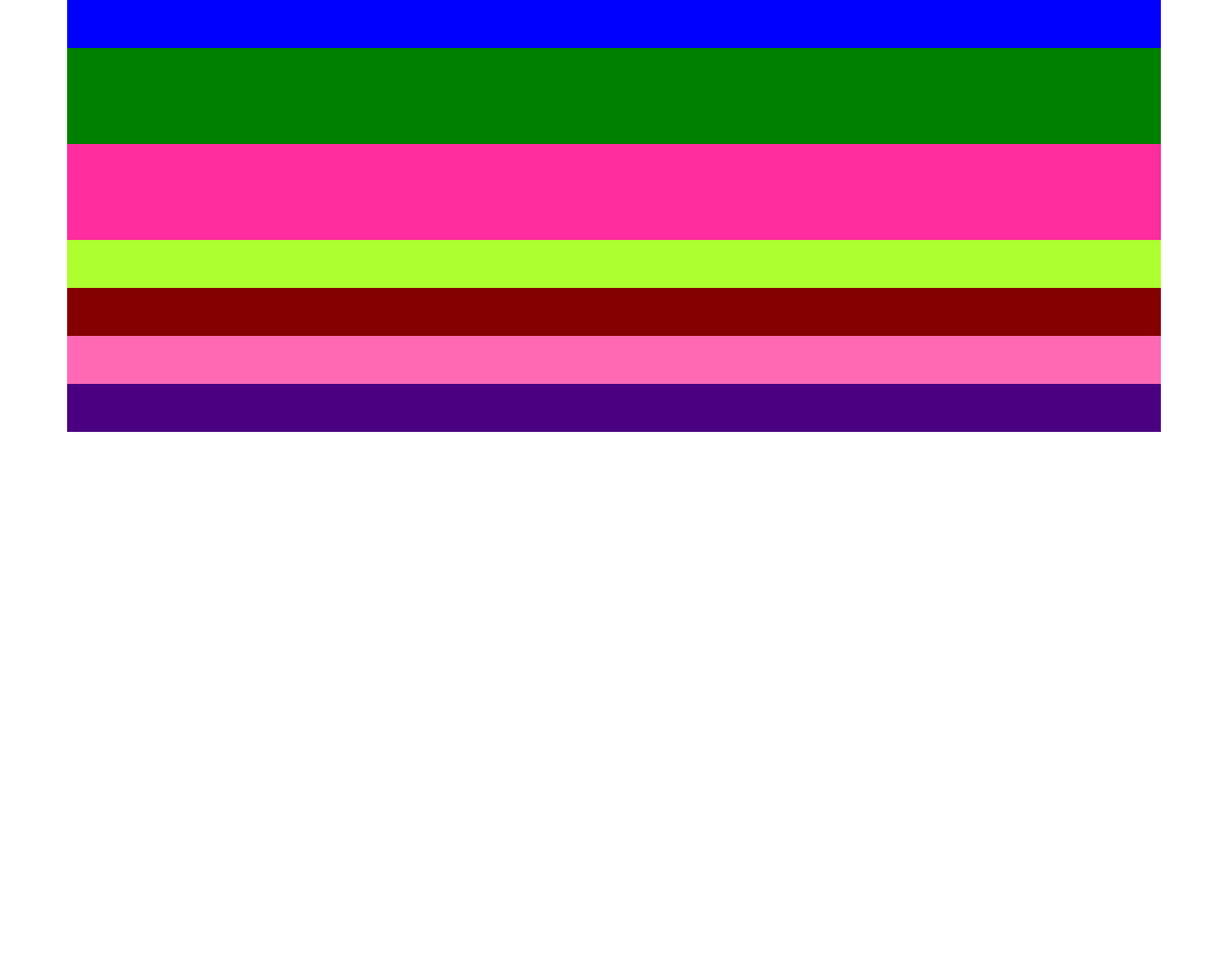
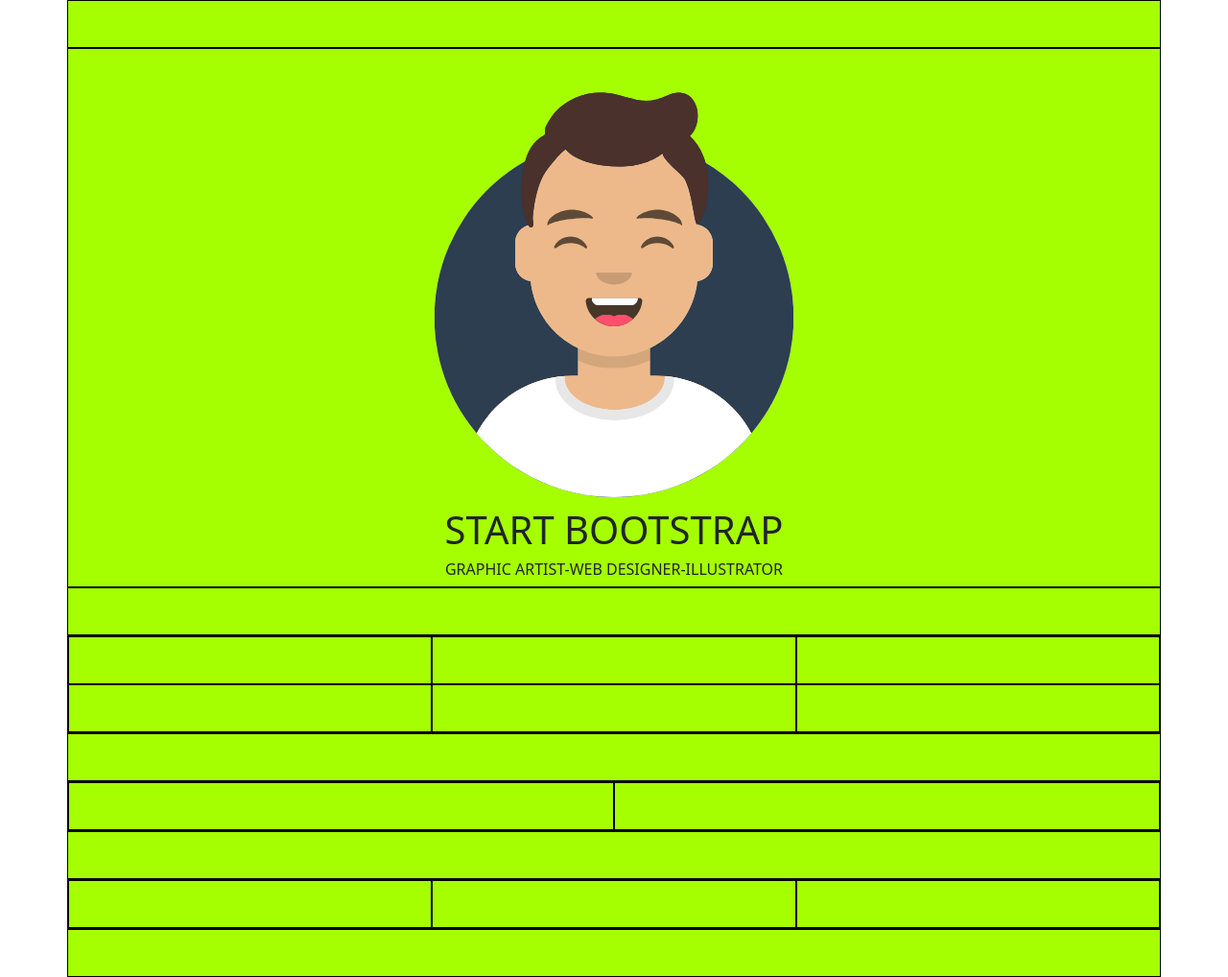
Before and after one commit to Linuxpert/html-css-bootstrap-freelancer, a plain HTML site: page index.html in a window 1280 px wide. Shown: the whole page at 96% size. Before the commit the page ends 800 px from the top, so only its background shows below. Drawn offline with nearby package versions, Linux system fonts and the light colour scheme.

Commit message:
jumbo provvisorio

```diff
--- a/css/style.css
+++ b/css/style.css
@@ -6,36 +6,18 @@
   box-sizing: border-box;
 }
 
-[class*="col-"] {
+[class*="col"] {
     min-height: 50px;
-    background-color: blue;
-}
-/* header */
-.jumbo .col-12 {
-    height: 100px;
-    background-color: green;
+    background-color: rgb(166, 255, 0);
+    border: 1px solid black;
 }
 
-/* main */
-.portfolio .col-12 {
-    height: 100px;
-    background-color: rgb(255, 45, 157);
+/* jumbo */
+
+.logo {
+    text-align: center;
 }
-
-.about {
-    background-color: greenyellow;
+.avatar {
+    width: 37%;
+    margin: 30px 0 10px 0;
 }
-
-.contact {
-    background-color: rgb(133, 0, 0);
-}
-
-
-/* footer */
-.f-up .col-12 {
-    background-color: hotpink;
-}
-
-.f-down .col-12 {
-    background-color: indigo;
-}
--- a/index.html
+++ b/index.html
@@ -14,12 +14,17 @@
     <header>
         <div class="container">
             <div class="row">
-                <div class="col-12"></div>
+                <div class="col"></div>
             </div>
 
             <!-- jumbo -->
             <div class="row jumbo">
-                <div class="col-12"></div>
+                <div class="col logo">
+                    <img class="avatar" src="img/avatar.svg" alt="">
+                    <h1>START BOOTSTRAP</h1>
+                    <h6>GRAPHIC ARTIST-WEB DESIGNER-ILLUSTRATOR</h6>
+                </div>
+
             </div>
         </div>
 
@@ -30,13 +35,34 @@
 
             <!-- portfolio -->
             <div class="row portfolio">
-                <div class="col-12"></div>
+                <div class="col"></div>
+            </div>
+            <div class="row row-cols-1 row-cols-md-2 row-cols-lg-3">
+                <div class="col"></div>
+                <div class="col"></div>
+                <div class="col"></div>
+                <div class="col"></div>
+                <div class="col"></div>
+                <div class="col"></div>
             </div>
 
-            <!-- about contact -->
-            <div class="row ">
-                <div class="col-12 about"></div>
-                <div class="col-12 contact"></div>
+        </div>
+
+        <!-- about -->
+        <div class="container">
+            <div class="row about">
+                <div class="col"></div>
+            </div>
+            <div class="row row-cols-1 row-cols-md-2">
+                <div class="col"></div>
+                <div class="col"></div>
+            </div>
+        </div>
+
+        <!-- contact -->
+        <div class="container">
+            <div class="row contact">
+                <div class="col"></div>
             </div>
         </div>
     </main>
@@ -45,13 +71,15 @@
 
         <div class="container">
             <!-- footer up -->
-            <div class="row f-up">
-                <div class="col-12"></div>
+            <div class="row row-cols-1 row-cols-md-3">
+                <div class="col"></div>
+                <div class="col"></div>
+                <div class="col"></div>
             </div>
 
             <!-- footer down -->
-            <div class="row f-down">
-                <div class="col-12"></div>
+            <div class="row">
+                <div class="col"></div>
             </div>
         </div>
     </footer>
```
